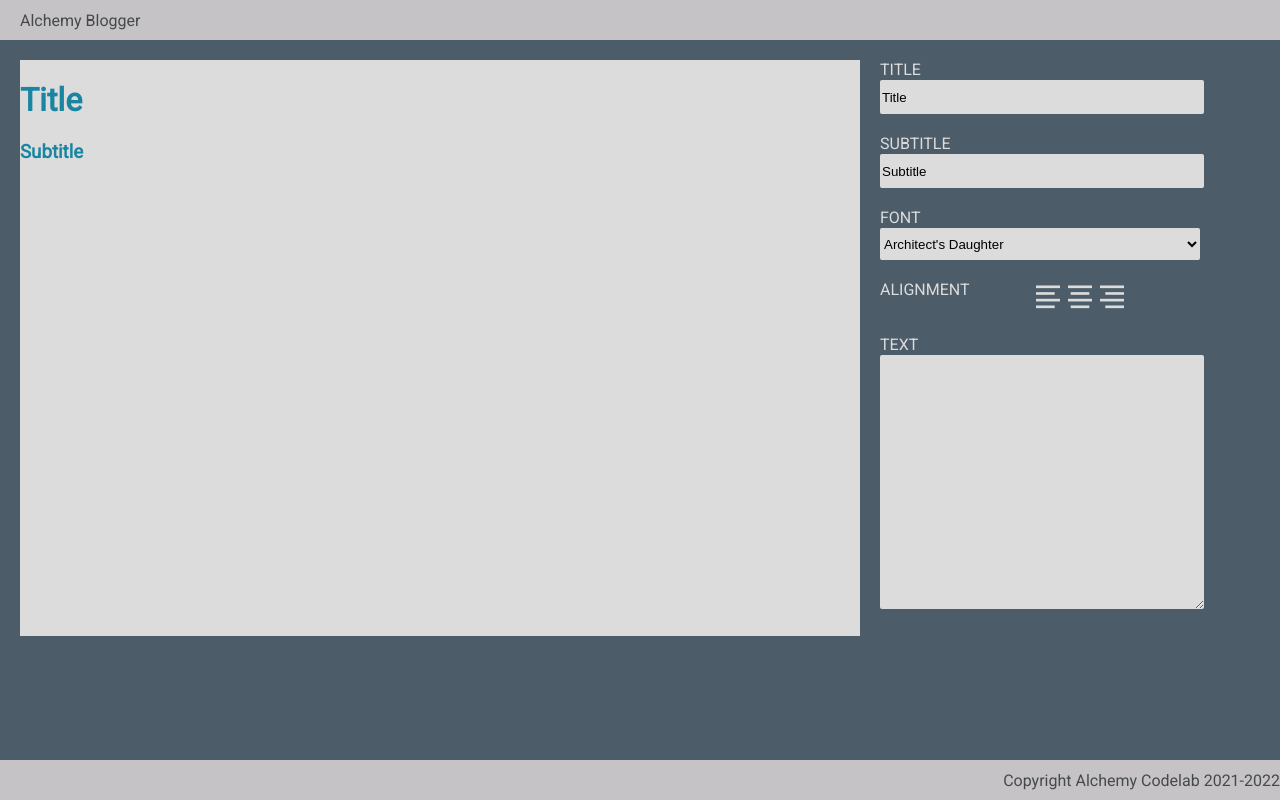
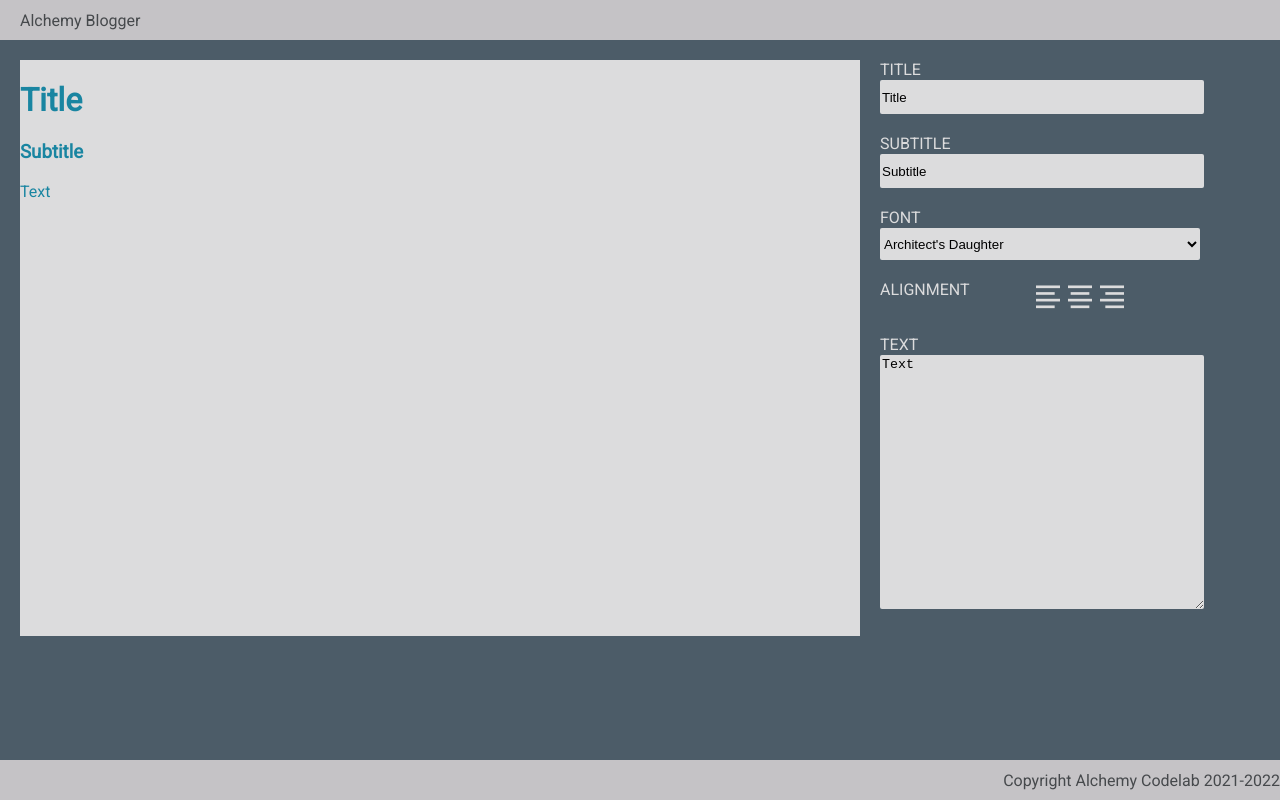
Before and after one commit to james-demiraiakian/blog-builder-react, a React (Create React App) app: page / in a window 1280 px wide. Built offline with nearby package versions, Linux system fonts and the light colour scheme; a web font is replaced by a local one.

Commit message:
working text input

```diff
--- a/src/components/Editor/Editor.js
+++ b/src/components/Editor/Editor.js
@@ -2,7 +2,7 @@ import React from 'react';
 
 import './Editor.css';
 
-export default function Editor({ title, setTitle, subtitle, setSubtitle }) {
+export default function Editor({ title, setTitle, subtitle, setSubtitle, text, setText }) {
   return (
     <div className="editor">
       <div className="form-control">
@@ -44,7 +44,11 @@ export default function Editor({ title, setTitle, subtitle, setSubtitle }) {
         </div>
       </div>
       <div className="form-control">
-        <textarea style={{ height: '250px' }} />
+        <textarea
+          style={{ height: '250px' }}
+          value={text}
+          onChange={(e) => setText(e.target.value)}
+        />
         <label>Text</label>
       </div>
     </div>
--- a/src/views/Home/Home.js
+++ b/src/views/Home/Home.js
@@ -9,12 +9,13 @@ export default function Home() {
   // add useState calls here for title, subtitle, font, align, and text
   const [title, setTitle] = useState('Title');
   const [subtitle, setSubtitle] = useState('Subtitle');
+  const [text, setText] = useState('Text');
 
   return (
     <main>
       {/* pass the state variables as props to the presentational components */}
-      <Preview {...{ title, subtitle }} />
-      <Editor {...{ title, setTitle, subtitle, setSubtitle }} />
+      <Preview {...{ title, subtitle, text }} />
+      <Editor {...{ title, setTitle, subtitle, setSubtitle, text, setText }} />
     </main>
   );
 }
```
